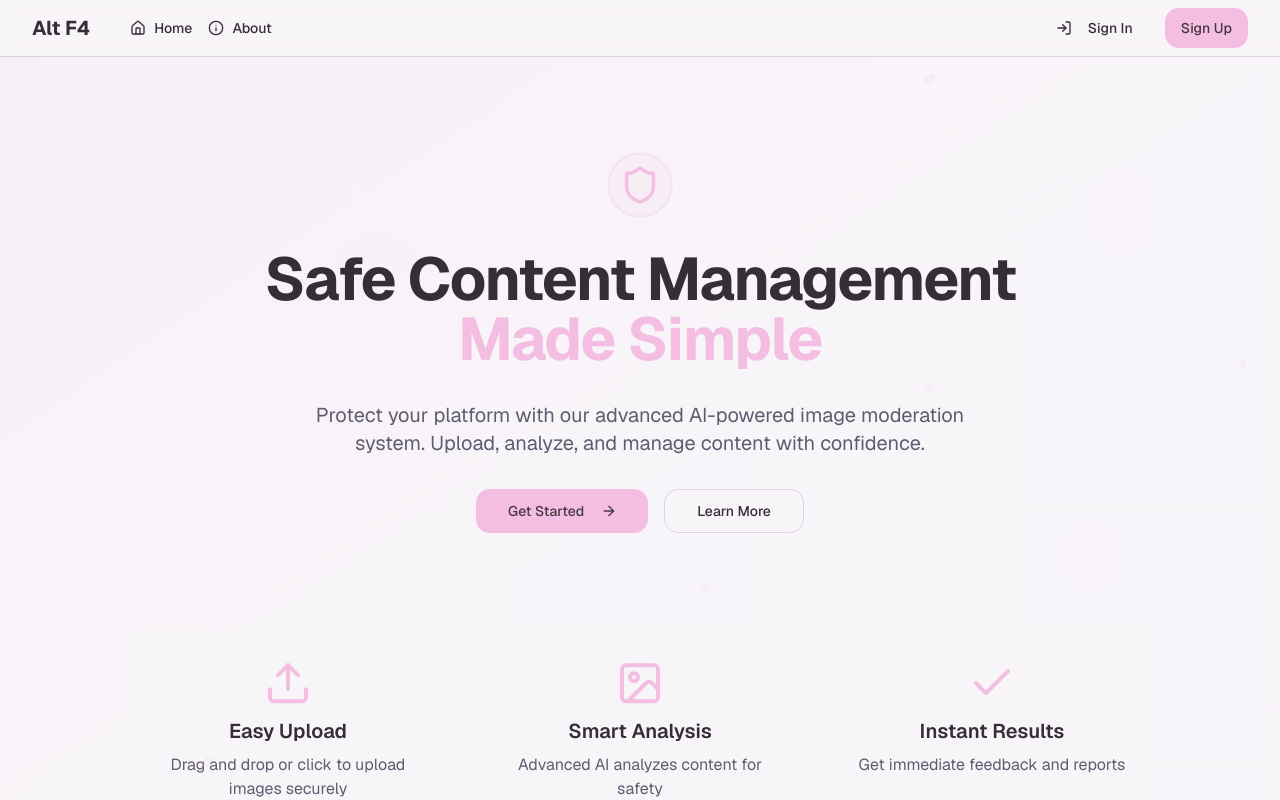
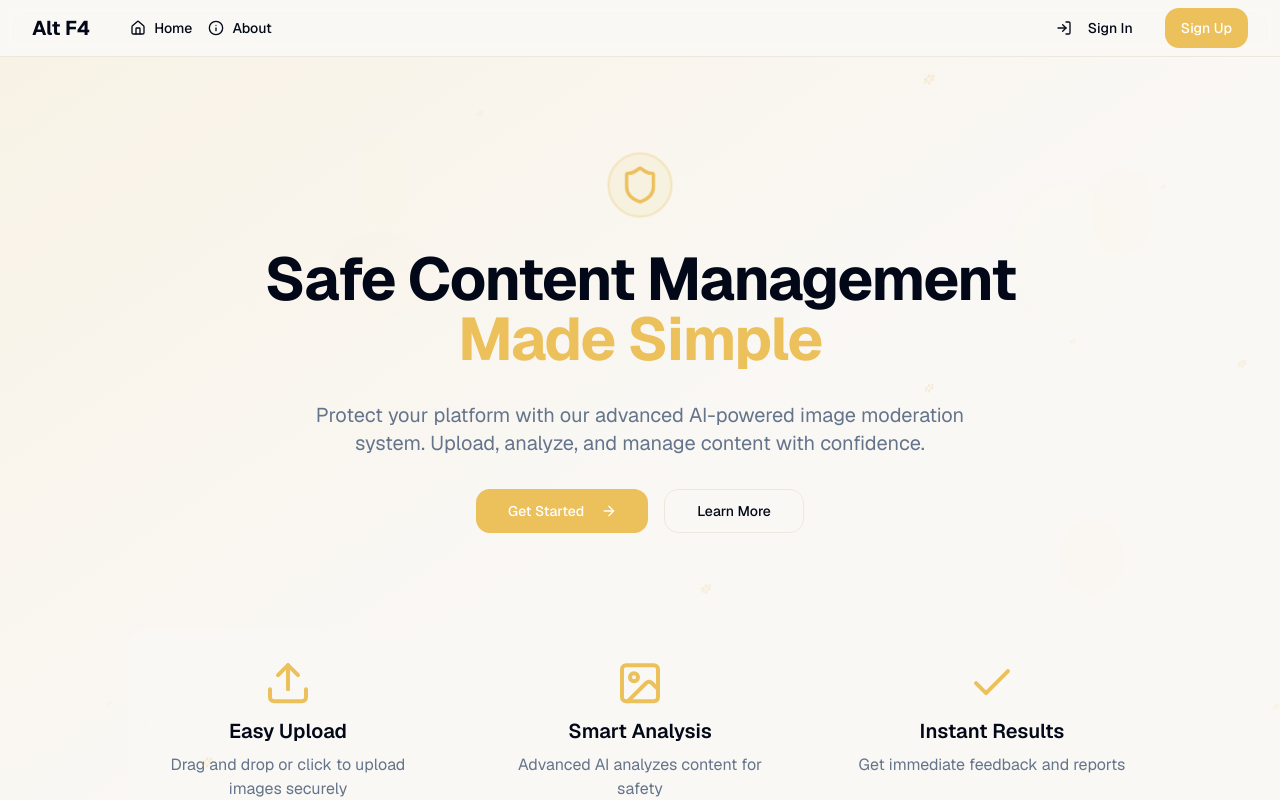
Before and after one commit to S-Axhwin/alt-f4, a Next.js app: page / in a window 1280 px wide. Shown: the top 800 px of the page. Built offline with nearby package versions, Linux system fonts and the light colour scheme; no server answers.

Commit message:
css files update 🎨

```diff
--- a/app/globals.css
+++ b/app/globals.css
@@ -2,65 +2,87 @@
 @tailwind components;
 @tailwind utilities;
 
-
 @layer base {
     :root {
-        --primary: 222.2 47.4% 11.2%;
-      --background: 280 25% 97%;
-      --foreground: 280 10% 20%;
-      --card: 280 25% 97%;
-      --card-foreground: 280 10% 20%;
-      --popover: 280 25% 97%;
-      --popover-foreground: 280 10% 20%;
-      --primary: 320 70% 85%;
-      --primary-foreground: 320 10% 25%;
-      --secondary: 180 40% 90%;
-      --secondary-foreground: 180 10% 25%;
-      --muted: 250 40% 90%;
-      --muted-foreground: 250 10% 40%;
-      --accent: 140 40% 90%;
-      --accent-foreground: 140 10% 25%;
-      --destructive: 0 65% 85%;
-      --destructive-foreground: 0 10% 25%;
-      --border: 280 20% 85%;
-      --input: 280 20% 85%;
-      --ring: 320 70% 85%;
+      /* Core interface colors */
+      --background: 36 33% 97%;  /* Cream - Creates comfort and stability */
+      --foreground: 222.2 84% 4.9%;
+      --card: 36 33% 97%;
+      --card-foreground: 222.2 84% 4.9%;
+      --popover: 36 33% 97%;
+      --popover-foreground: 222.2 84% 4.9%;
+
+      /* Golden yellow - Optimism and clarity */
+      --primary: 42 79% 64%;
+      --primary-foreground: 0 0% 100%;
+
+      /* Warm orange - Creativity and enthusiasm */
+      --secondary: 28 96% 65%;
+      --secondary-foreground: 222.2 47.4% 11.2%;
+
+      /* Softer cream - Nurturing and calm */
+      --muted: 36 33% 93%;
+      --muted-foreground: 215.4 16.3% 46.9%;
+
+      /* Energetic red - Action and importance */
+      --accent: 0 72% 58%;
+      --accent-foreground: 210 40% 98%;
+
+      /* System colors */
+      --destructive: 0 84.2% 60.2%;
+      --destructive-foreground: 210 40% 98%;
+      --border: 36 33% 90%;
+      --input: 36 33% 90%;
+      --ring: 42 79% 64%;
       --radius: 1rem;
-      --chart-1: 350 65% 85%;
-      --chart-2: 180 60% 85%;
-      --chart-3: 220 55% 85%;
-      --chart-4: 140 50% 85%;
-      --chart-5: 45 60% 85%;
+
+      /* Chart colors based on psychological impact */
+      --chart-1: 36 33% 97%;   /* Cream - Foundation */
+      --chart-2: 42 79% 64%;   /* Golden - Growth */
+      --chart-3: 28 96% 65%;   /* Orange - Progress */
+      --chart-4: 0 72% 58%;    /* Red - Achievement */
+      --chart-5: 36 40% 85%;   /* Subtle cream - Support */
     }
 
     .dark {
-      --background: 280 15% 15%;
-      --foreground: 280 10% 90%;
-      --card: 280 15% 15%;
-      --card-foreground: 280 10% 90%;
-      --popover: 280 15% 15%;
-      --popover-foreground: 280 10% 90%;
-      --primary: 320 40% 65%;
-      --primary-foreground: 320 10% 95%;
-      --secondary: 180 30% 25%;
-      --secondary-foreground: 180 10% 90%;
-      --muted: 250 30% 25%;
-      --muted-foreground: 250 10% 70%;
-      --accent: 140 30% 25%;
-      --accent-foreground: 140 10% 90%;
-      --destructive: 0 40% 40%;
-      --destructive-foreground: 0 10% 90%;
-      --border: 280 20% 25%;
-      --input: 280 20% 25%;
-      --ring: 320 40% 65%;
-      --chart-1: 350 40% 65%;
-      --chart-2: 180 35% 65%;
-      --chart-3: 220 35% 65%;
-      --chart-4: 140 35% 65%;
-      --chart-5: 45 40% 65%;
+      /* Dark theme adjustments for optimal psychological impact */
+      --background: 28 30% 20%;
+      --foreground: 36 33% 97%;
+      --card: 28 30% 20%;
+      --card-foreground: 36 33% 97%;
+      --popover: 28 30% 20%;
+      --popover-foreground: 36 33% 97%;
+
+      /* Warmer and deeper versions for dark mode */
+      --primary: 42 65% 54%;
+      --primary-foreground: 36 33% 97%;
+
+      --secondary: 28 76% 55%;
+      --secondary-foreground: 36 33% 97%;
+
+      --muted: 28 30% 30%;
+      --muted-foreground: 36 33% 87%;
+
+      --accent: 0 62% 48%;
+      --accent-foreground: 36 33% 97%;
+
+      /* System colors adjusted for dark mode */
+      --destructive: 0 62.8% 30.6%;
+      --destructive-foreground: 36 33% 97%;
+      --border: 28 30% 30%;
+      --input: 28 30% 30%;
+      --ring: 42 65% 54%;
+
+      /* Dark mode chart colors */
+      --chart-1: 36 33% 87%;
+      --chart-2: 42 65% 54%;
+      --chart-3: 28 76% 55%;
+      --chart-4: 0 62% 48%;
+      --chart-5: 28 30% 40%;
     }
   }
-@layer base {
+
+  @layer base {
   * {
     @apply border-border;
   }
```
